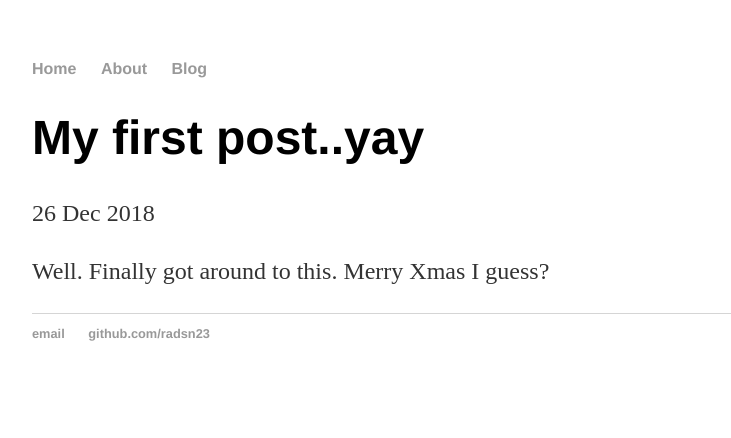
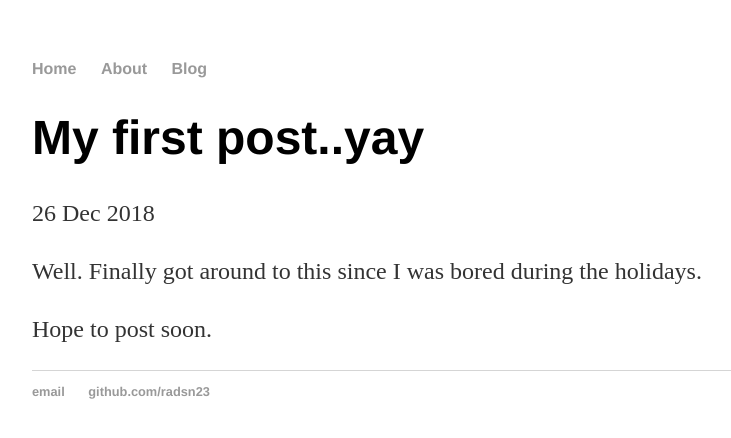
Before and after one commit to radsn23/radsn23.github.io, a Jekyll site: the page built from _posts/2018-12-26-first-post-I-guess.md, in a window 1280 px wide. Shown: the top 438 px of the page, without its empty margins (160-891 px from the left). Built offline with Jekyll 4.4.1, drawn with Linux system fonts in a browser that asks for light colours.

Commit message:
nothing, really

```diff
--- a/_posts/2018-12-26-first-post-I-guess.md
+++ b/_posts/2018-12-26-first-post-I-guess.md
@@ -4,4 +4,6 @@ title: "My first post..yay"
 date: 2018-12-26
 ---
 
-Well. Finally got around to this. Merry Xmas I guess?
+Well. Finally got around to this since I was bored during the holidays.
+
+Hope to post soon.
```
